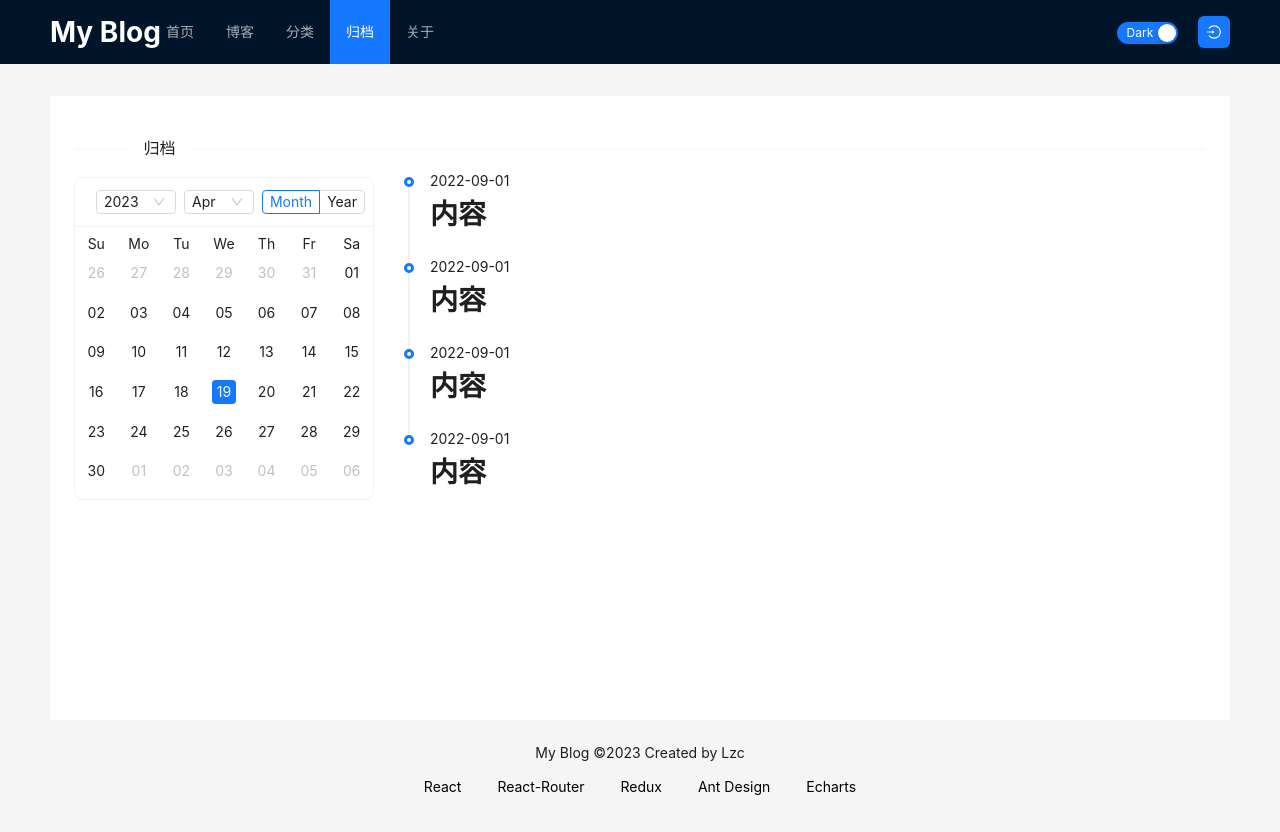
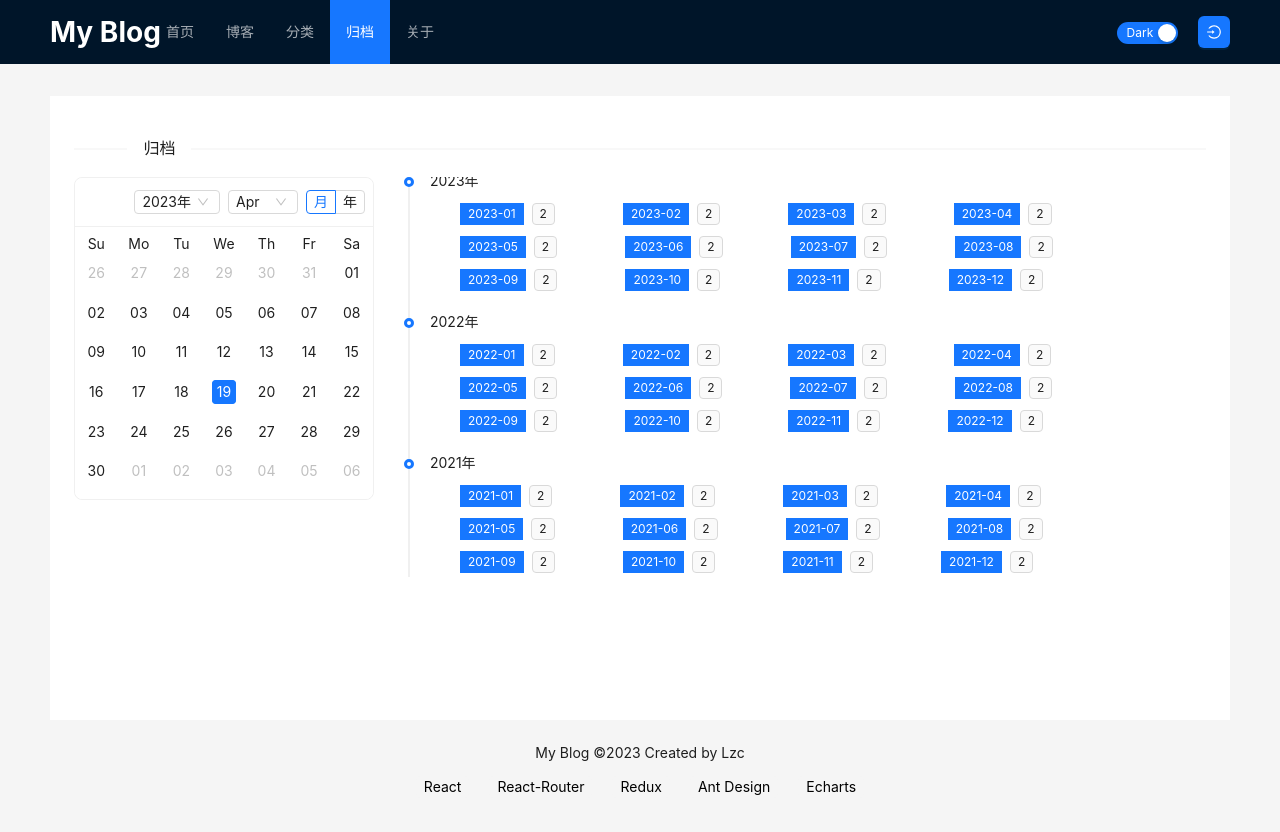
Before and after one commit to 1771991075/React-Blog, a React (Create React App) app: page /#/index/feedback in a window 1280 px wide. Built offline with nearby package versions, Linux system fonts and the light colour scheme.

Commit message:
归档搭建

```diff
--- a/src/component/Feedback/Feed/index.jsx
+++ b/src/component/Feedback/Feed/index.jsx
@@ -1,11 +1,12 @@
-import React from 'react'
+import React from 'react';
+import Tag from '../Tag';
 
-export default function Feed() {
+export default function Feed(props) {
     return (
         <div>
-            <p>2022-09-01</p>
-            <div>
-                <h1>内容</h1>
+            <p>{props.year}年</p>
+            <div style={{padding:'10px 0px 0px 0px'}}>
+                <Tag year={props.year}></Tag>
             </div>
         </div>
     )
--- /dev/null
+++ b/src/component/Feedback/Tag/index.jsx
@@ -0,0 +1,26 @@
+import { Space, Tag, Badge } from 'antd';
+import { useEffect, useState } from 'react';
+const tagsData = ['-01', '-02', '-03', '-04','-05','-06','-07','-08','-09','-10','-11','-12'];
+
+export default function Tag1(props) {
+    let [month,setMonth] = useState()
+    useEffect(()=>{
+
+    },[])
+    return (
+        <div>
+            <Space size={[0, 10]} wrap>
+                {
+                    tagsData.map((tag,index) => (
+                        (
+                            <div key={index} style={{margin:'0px 30px'}}>
+                                <Tag color="#1677ff" style={{borderRadius:'0px',cursor:'pointer'}}>{props.year}{tag}</Tag>
+                                <Tag>2</Tag>
+                            </div>
+                        )
+                    ))
+                }
+            </Space>
+        </div>
+    );
+}
--- a/src/component/Home/IndexUserInfo/index.jsx
+++ b/src/component/Home/IndexUserInfo/index.jsx
@@ -1,18 +1,26 @@
 import { useEffect, useState } from 'react';
 import { GithubOutlined, MailOutlined, WechatOutlined, QqOutlined } from '@ant-design/icons';
-import { Avatar, Card, Popover, Skeleton } from 'antd';
+import { Avatar, Card, Popover, Skeleton, QRCode } from 'antd';
 import { Link } from 'react-router-dom';
 const { Meta } = Card;
-// 微信/QQ二维码
-const content = (
-    <div>
-        <p>Content</p>
-    </div>
-);
-
 export default function IndexUserInfo() {
     //预加载个人信息卡片
     const [loading, setLoading] = useState(true);
+    //微信/
+    const [text, setText] = useState('https://ant.design/');
+    //qq
+
+    // 微信/QQ二维码
+    const contentwx = (
+        <div>
+            <QRCode value={text || '-'} size={100} />
+        </div>
+    );
+    const contentqq = (
+        <div>
+            <QRCode value={text || '-'} size={100} />
+        </div>
+    );
 
     useEffect(() => {
         let timer1 = setTimeout(() => {
@@ -32,10 +40,10 @@ export default function IndexUserInfo() {
                         actions={[
                             <GithubOutlined style={{ fontSize: '20px' }} />,
                             <MailOutlined style={{ fontSize: '20px' }} />,
-                            <Popover content={content}>
+                            <Popover content={contentwx}>
                                 <WechatOutlined style={{ fontSize: '20px' }} />
                             </Popover>,
-                            <Popover content={content}>
+                            <Popover content={contentqq}>
                                 <QqOutlined style={{ fontSize: '20px' }} />
                             </Popover>
                         ]}
@@ -60,10 +68,10 @@ export default function IndexUserInfo() {
                         actions={[
                             <GithubOutlined style={{ fontSize: '20px' }} />,
                             <Link to="mailto:lvzicong123@outlook.com"><MailOutlined style={{ fontSize: '20px' }} /></Link>,
-                            <Popover content={content}>
+                            <Popover content={contentwx}>
                                 <WechatOutlined style={{ fontSize: '20px' }} />
                             </Popover>,
-                            <Popover content={content}>
+                            <Popover content={contentqq}>
                                 <QqOutlined style={{ fontSize: '20px' }} />
                             </Popover>
                         ]}
--- a/src/index.js
+++ b/src/index.js
@@ -3,13 +3,18 @@ import ReactDOM from 'react-dom/client';
 import App from './App';
 import { HashRouter } from 'react-router-dom';
 import { Provider } from 'react-redux';
+import { ConfigProvider } from 'antd';
 import store from './redux';
+import zhCN from 'antd/lib/locale/zh_CN';
+import 'moment/locale/zh-cn';
 
 const root = ReactDOM.createRoot(document.getElementById('root'));
 root.render(
     <HashRouter>
-        <Provider store={store}>
-            <App />
-        </Provider>
+        <ConfigProvider locale={zhCN}>
+            <Provider store={store}>
+                <App />
+            </Provider>
+        </ConfigProvider>
     </HashRouter>
 );
--- a/src/views/Feedback/index.jsx
+++ b/src/views/Feedback/index.jsx
@@ -9,20 +9,20 @@ export default function Feedback() {
                 <Col flex="0 1 300px" style={{marginRight:'30px'}}>
                     <IndexCalendar></IndexCalendar>
                 </Col>
-                <Col flex="1 1 300px">
+                <Col flex="1 1 300px" style={{height:'400px',overflowY:'scroll'}}>
                     <Timeline
                         items={[
                             {
-                                children: <Feed></Feed>,
+                                children: <Feed year={2023}></Feed>,
                             },
                             {
-                                children: <Feed></Feed>,
+                                children: <Feed year={2022}></Feed>,
                             },
                             {
-                                children: <Feed></Feed>,
+                                children: <Feed year={2021}></Feed>,
                             },
                             {
-                                children: <Feed></Feed>,
+                                children: <Feed year={2020}></Feed>,
                             },
                         ]}
                     />
```
